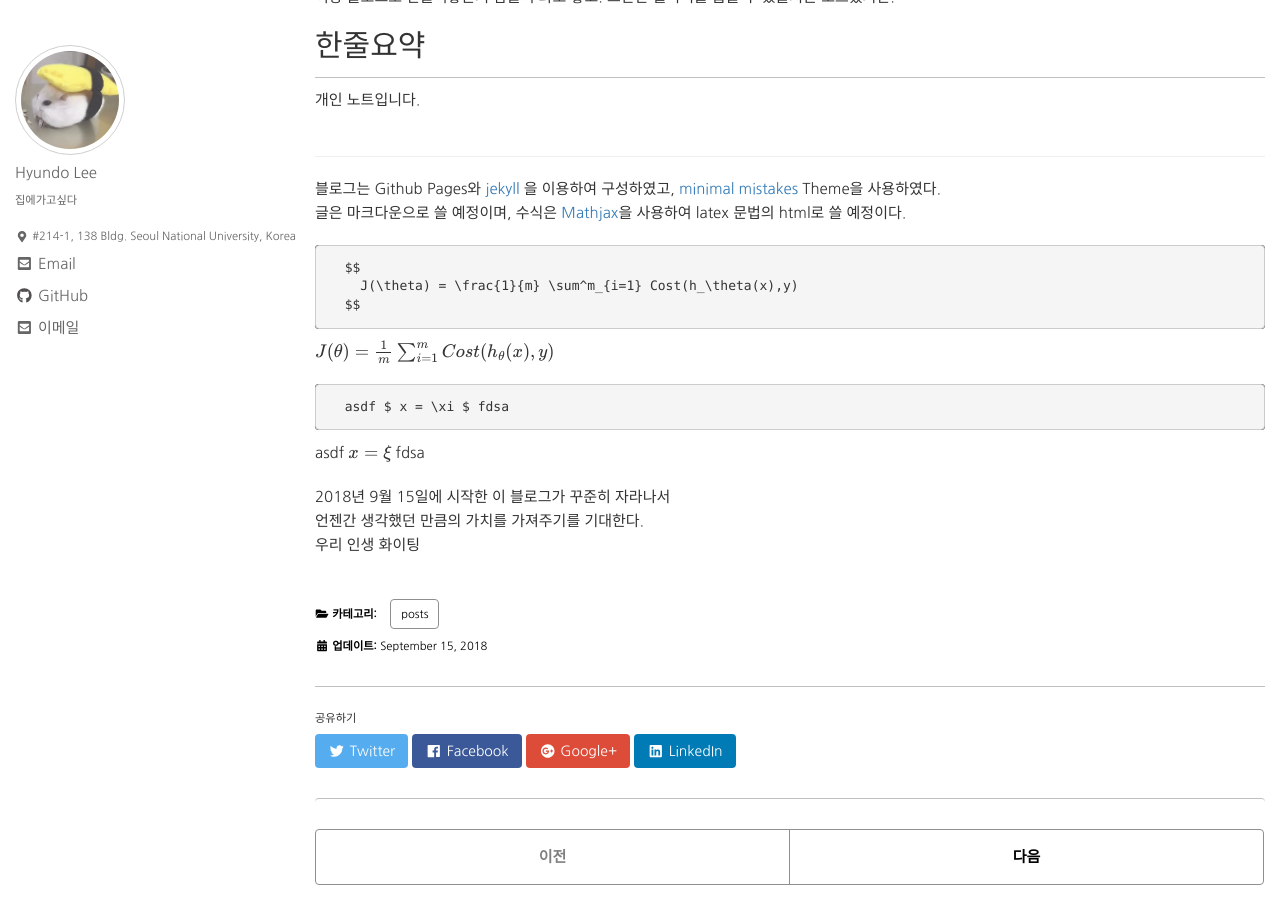
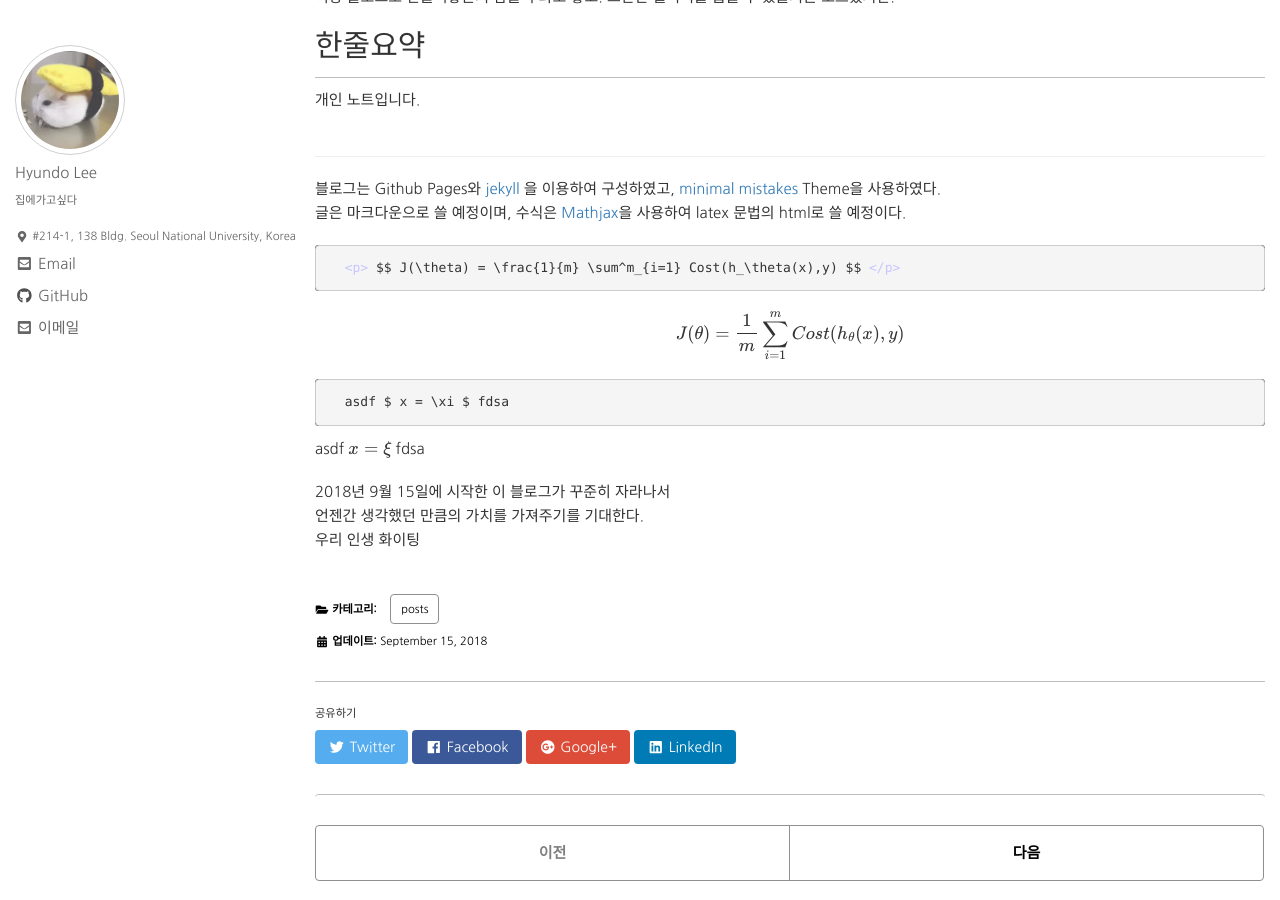
Before and after one commit to illhyhl1111/PPPP.github.io, a Jekyll site: the page built from _posts/2018-09-14-first-post.md, in a window 1280 px wide and 900 px high, scrolled down 2515 px. Built offline with Jekyll 4.4.1, drawn with Linux system fonts in a browser that asks for light colours; nearby versions of some CDN libraries; formulas are drawn with MathJax 3.

Commit message:
reverted

````diff
--- a/_posts/2018-09-14-first-post.md
+++ b/_posts/2018-09-14-first-post.md
@@ -119,13 +119,9 @@ button1-text="우선" button2-text="그리고" %}
 글은 마크다운으로 쓸 예정이며, 수식은 [Mathjax][Mathjax]을 사용하여 latex 문법의 html로 쓸 예정이다. <br/>
 
 ```html
-  $$
-    J(\theta) = \frac{1}{m} \sum^m_{i=1} Cost(h_\theta(x),y)
-  $$
+  <p> $$ J(\theta) = \frac{1}{m} \sum^m_{i=1} Cost(h_\theta(x),y) $$ </p>
 ```
-$$
-  J(\theta) = \frac{1}{m} \sum^m_{i=1} Cost(h_\theta(x),y)
-$$
+<p> $$ J(\theta) = \frac{1}{m} \sum^m_{i=1} Cost(h_\theta(x),y) $$ </p>
 
 ```html
   asdf $ x = \xi $ fdsa
````
